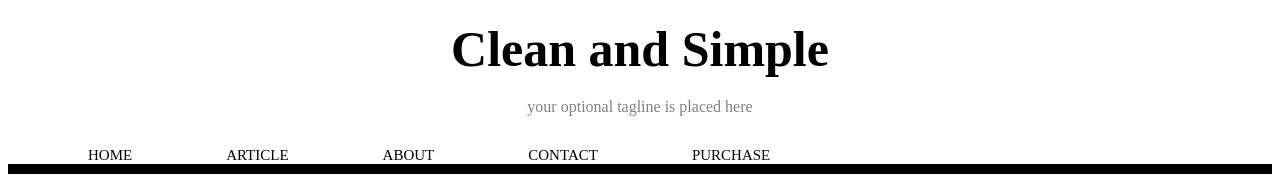
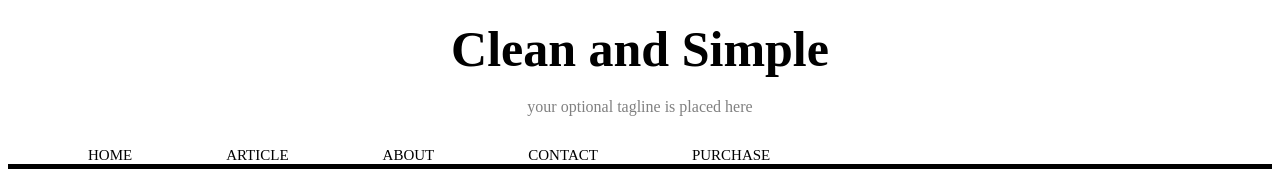
Before and after one commit to raopushpendra/learn_html_2, a plain HTML site: page blog.html in a window 1280 px wide. Shown: the top 196 px of the page. Drawn offline with Linux system fonts and the light colour scheme.

Commit message:
Update blog.css
update

```diff
--- a/blog.css
+++ b/blog.css
@@ -10,7 +10,7 @@ p{
     color: grey;
     }
 nav{
-    border-bottom: 10px solid black;
+    border-bottom: 5px solid;
 }
 a:link{
     margin-left: 20px;
```
